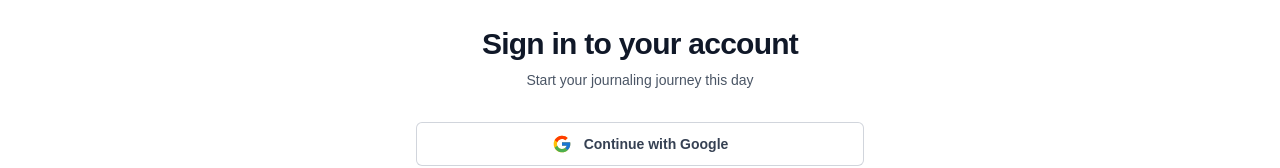
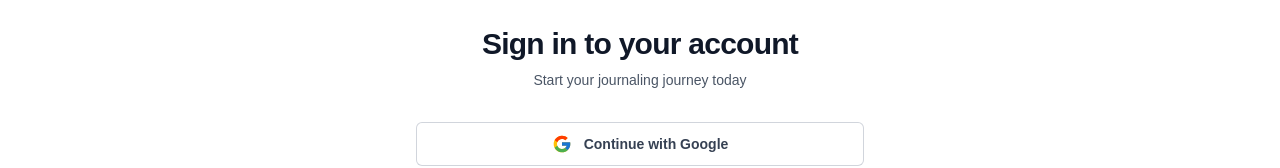
Before and after one commit to benjaminparkerus/footprint, a Next.js app: page /auth/signin in a window 1280 px wide. Shown: the part 270-438 px from the top of the page. Built offline with nearby package versions, Linux system fonts and the light colour scheme; no server answers.

Commit message:
corrected this day to today

```diff
--- a/src/app/auth/signin/page.tsx
+++ b/src/app/auth/signin/page.tsx
@@ -27,7 +27,7 @@ export default function SignIn() {
             Sign in to your account
           </h2>
           <p className="mt-2 text-center text-sm text-gray-600">
-            Start your journaling journey this day
+            Start your journaling journey today
           </p>
         </div>
         <div className="mt-8 space-y-4">
```
